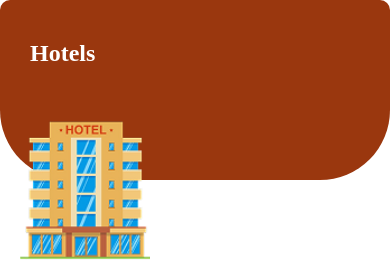
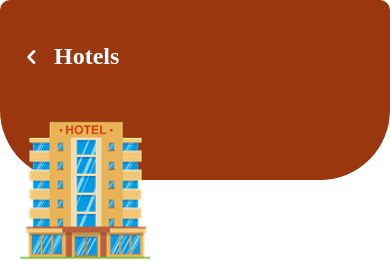
Before and after one commit to omarghemrawi/Ziara, a React Native app in the folder frontend/: screen /Hotels in a window 390 px wide. Shown: the top 261 px of the page. Built offline with nearby package versions, Linux system fonts and the light colour scheme.

Commit message:
Adjusting  the light and dark mode

```diff
--- a/frontend/src/screens/AiSupport/ChatScreen.js
+++ b/frontend/src/screens/AiSupport/ChatScreen.js
@@ -8,8 +8,9 @@ TextInput,
  FlatList,
 KeyboardAvoidingView,
 Platform,
- ActivityIndicator, // For loading indicator
+ ActivityIndicator,
 } from 'react-native';
+import { useTheme } from '../Theme/Theme';
 
 const ChatScreen = () => {
 const [messages, setMessages] = useState([
@@ -17,6 +18,7 @@ const [messages, setMessages] = useState([
 ]); const [inputText, setInputText] = useState('');
  const [isLoading, setIsLoading] = useState(false); // State for loading indicator
  const flatListRef = useRef(null);
+   const { theme } = useTheme();
 
  // Function to scroll to the bottom of the chat
  useEffect(() => {
--- a/frontend/src/screens/AiSupport/aiSupport.js
+++ b/frontend/src/screens/AiSupport/aiSupport.js
@@ -1,14 +1,16 @@
 import React from 'react';
 import { View, Text, TouchableOpacity, StyleSheet } from 'react-native';
 import { useNavigation } from '@react-navigation/native';
+import { useTheme } from '../Theme/Theme';
 
 export default function AiSupport() {
   const navigation = useNavigation();
+    const { theme } = useTheme();
 
   return (
-    <View style={styles.container}>
-      <Text style={styles.title}>AI Support</Text>
-      <Text style={styles.description}>
+    <View style={[styles.container,{backgroundColor:theme.background}]}>
+      <Text style={[styles.title,{color:theme.subtitle}]}>AI Support</Text>
+      <Text style={[styles.description,{color:theme.subtitle}]}>
         Chat with our AI assistant for help and guidance.
       </Text>
 
--- a/frontend/src/screens/Home/Home.js
+++ b/frontend/src/screens/Home/Home.js
@@ -3,6 +3,7 @@ import { View, Text, StyleSheet, Image, TouchableOpacity, ScrollView } from 'rea
 import EvilIcons from 'react-native-vector-icons/EvilIcons';
 import { useNavigation } from '@react-navigation/native';
 import { useTheme } from '../Theme/Theme';
+
 export default function Home() {
   const navigation = useNavigation();
   const handleProfilePress = () => {
@@ -76,7 +77,7 @@ const OptionBox = ({ label, image, isBrown }) => {
 // Big vertical box
 const DetailBox = ({ label, image, isBrown,imageStyle }) => {
   const navigation = useNavigation();
-
+ const { theme } = useTheme();
 
   const screenMap = {
     'Touristic Places': 'TouristicPlaces',
@@ -101,7 +102,7 @@ const DetailBox = ({ label, image, isBrown,imageStyle }) => {
       style={[styles.detailBox, isBrown && styles.brownBox]}
     >
       <Image source={image} style={[styles.detailImage,imageStyle]} />
-      <Text style={[styles.detailText, label === 'Restaurants' && { marginLeft: 200 }]}>
+      <Text style={[styles.detailText, label === 'Restaurants' && { marginLeft: 200 },{color:theme.subtitle1}]}>
         {label}
       </Text>
       <EvilIcons name="chevron-right" size={30} color="#fff" style={styles.arrow} />
--- a/frontend/src/screens/Profile/Profile.js
+++ b/frontend/src/screens/Profile/Profile.js
@@ -21,7 +21,7 @@ export default function ProfileScreen() {
       {/* Header */}
       <View style={styles.header}>
         <TouchableOpacity  onPress={() => navigation.navigate('Home')}>
-          <Entypo name="chevron-left" size={24} color="#000" />
+          <Entypo name="chevron-left" size={24} color={theme.text} />
         </TouchableOpacity>
       <Text style={[styles.headerTitle,{color:theme.text}]}>Profile</Text>
         <View style={[styles.headerIcons,{color:theme.text}]}>
--- a/frontend/src/screens/Theme/Theme.js
+++ b/frontend/src/screens/Theme/Theme.js
@@ -22,12 +22,16 @@ export const useTheme = () => useContext(ThemeContext);
 const lightTheme = {
   background: '#fff',
   text: '#000',
+subtitle:'#000',
+subtitle1:'#fff',
   border: '#ccc',
 };
 
 const darkTheme = {
-  background: '#000',
-  text: '#fff',
+  background: '#121212',
+  text: '#b3b3b3',
+  subtitle:'#fff',
+  subtitle1:'#fff',
   border: '#444',
 
 };
--- a/frontend/src/screens/components/PlaceScreens.js
+++ b/frontend/src/screens/components/PlaceScreens.js
@@ -11,6 +11,7 @@ import {
 import { useNavigation } from '@react-navigation/native';
 import MaterialIcons from 'react-native-vector-icons/MaterialIcons';
 import { useTheme } from '../Theme/Theme';
+import Entypo from 'react-native-vector-icons/Entypo';
 
 const PlacesSection = ({
   title,
@@ -22,21 +23,26 @@ const PlacesSection = ({
   searchValue,
 }) => {
   const navigation = useNavigation();
-   const { theme } = useTheme();
+  const { theme } = useTheme();
 
   return (
-    <View style={[styles.container,{backgroundColor:theme.background}]}>
+    <View style={[styles.container, { backgroundColor: theme.background }]}>
       <View style={[styles.header, { backgroundColor: headerColor }]}>
         <Image
           source={headerImage}
           style={[
             styles.headerImage,
             title === 'Search' && { width: 110 },
-                title === 'Activity' && { width: 130, height: 160,},
-                      title === 'Hotels' && { width: 130, height: 140, },
+            title === 'Activity' && { width: 130, height: 160 },
+            title === 'Hotels' && { width: 130, height: 140 },
           ]}
         />
-        <Text style={styles.title}>{title}</Text>
+        <View style={styles.headerTitleRow}>
+          <TouchableOpacity onPress={() => navigation.navigate('Home')}>
+            <Entypo name="chevron-left" size={24} color="#fff" />
+          </TouchableOpacity>
+          <Text style={styles.title}>{title}</Text>
+        </View>
       </View>
 
       <View style={styles.searchSection}>
@@ -58,7 +64,7 @@ const PlacesSection = ({
           <TouchableOpacity
             key={index}
             style={styles.card}
-            onPress={() => navigation.navigate('PlaceDetails',{ id: item.id })}
+            onPress={() => navigation.navigate('PlaceDetails', { id: item.id })}
             activeOpacity={0.8}
           >
             <Image
@@ -75,7 +81,9 @@ const PlacesSection = ({
 };
 
 const styles = StyleSheet.create({
-  container: { flex: 1 },
+  container: {
+    flex: 1,
+  },
   header: {
     height: 180,
     borderTopLeftRadius: 10,
@@ -83,6 +91,7 @@ const styles = StyleSheet.create({
     borderBottomLeftRadius: 70,
     borderBottomRightRadius: 70,
     padding: 20,
+    justifyContent: 'flex-end',
   },
   headerImage: {
     width: 160,
@@ -91,13 +100,19 @@ const styles = StyleSheet.create({
     top: 120,
     left: 20,
   },
+  headerTitleRow: {
+    flexDirection: 'row',
+    alignItems: 'center',
+
+    marginBottom:90,
+  },
   title: {
     color: '#fff',
     fontSize: 24,
     fontWeight: 'bold',
     fontFamily: 'RobotoSlabBold',
-    marginTop: 20,
     marginLeft: 10,
+
   },
   searchSection: {
     paddingHorizontal: 20,
--- a/frontend/src/screens/navigation/Tabs.js
+++ b/frontend/src/screens/navigation/Tabs.js
@@ -11,17 +11,19 @@ import Search from '../Search/Search';
 import Favorites from '../Favorites/Favorites';
 import Shops from '../Shops/Shops';
 import AiSupport from '../AiSupport/aiSupport';
+import { useTheme } from '../Theme/Theme';
 
 const Tab = createBottomTabNavigator();
 
 const CustomTabBar = ({ state, descriptors, navigation }) => {
+  const { theme } =useTheme();
   return (
     <View
       style={{
         flexDirection: 'row',
         justifyContent: 'space-around',
         paddingVertical: 10,
-        backgroundColor: '#fff',
+        backgroundColor: theme.background,
         borderTopWidth: 1,
         borderColor: '#ddd',
       }}
```
